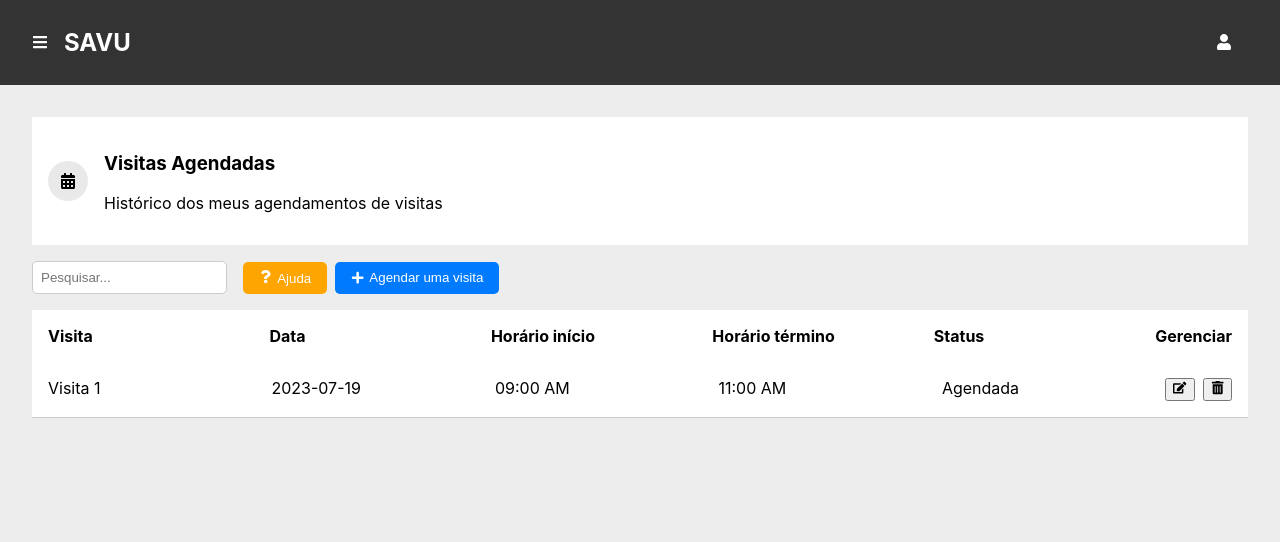
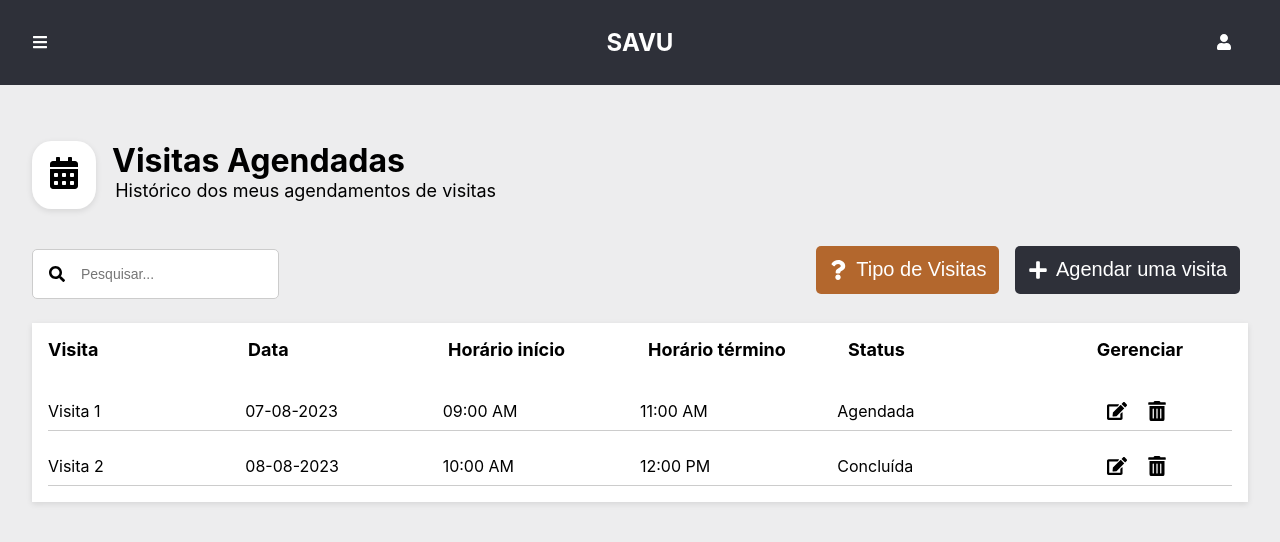
Before and after one commit to Luiz-Felipe12/SAVU, a React (Create React App) app: page /home in a window 1280 px wide. Shown: the top 542 px of the page. Built offline with nearby package versions, Linux system fonts and the light colour scheme.

Commit message:
finalizando a tela pricipal

```diff
--- a/src/pages/principal.js
+++ b/src/pages/principal.js
@@ -1,16 +1,31 @@
 import React from 'react';
 import { Link } from 'react-router-dom';
-import { FaBars, FaUser, FaQuestion, FaPlus, FaCalendarAlt, FaEdit, FaTrashAlt } from 'react-icons/fa';
+import { FaBars, FaUser, FaQuestion, FaPlus, FaCalendarAlt, FaEdit, FaTrashAlt,FaSearch } from 'react-icons/fa';
 
 const PrincipalScreen = () => {
+  const iconStyle = {
+    marginRight: '0.5rem',
+    verticalAlign: 'middle',
+  };
+
+  const handleEditClick = () => {
+    console.log('Clicou em Editar');
+    // Adicione sua lógica de edição aqui
+  };
+
+  const handleDeleteClick = () => {
+    console.log('Clicou em Excluir');
+    // Adicione sua lógica de exclusão aqui
+  };
+
   return (
     <div style={{ background: '#EDEDEE', height: '100vh' }}>
       {/* Top Bar */}
-      <div style={{ background: '#333', color: 'white', display: 'flex', alignItems: 'center', justifyContent: 'space-between', padding: '0.5rem 2rem' }}>
+      <div style={{ background: '#2e3039', color: 'white', display: 'flex', alignItems: 'center', justifyContent: 'space-between', padding: '0.5rem 2rem' }}>
         <div style={{ display: 'flex', alignItems: 'center' }}>
           <FaBars style={{ marginRight: '1rem', cursor: 'pointer' }} />
-          <h2>SAVU</h2>
         </div>
+        <h2>SAVU</h2>
         <div style={{ display: 'flex', alignItems: 'center' }}>
           <FaUser style={{ marginRight: '1rem' }} />
         </div>
@@ -19,59 +34,89 @@ const PrincipalScreen = () => {
       {/* Conteúdo Principal */}
       <div style={{ padding: '2rem' }}>
         {/* Bloco Agendamentos */}
-        <div style={{ background: 'white', padding: '1rem', display: 'flex', alignItems: 'center', marginBottom: '1rem' }}>
-          <div style={{ background: '#e9e9e9', width: '40px', height: '40px', display: 'flex', alignItems: 'center', justifyContent: 'center', borderRadius: '50%' }}>
-            <FaCalendarAlt />
+        <div style={{ display: 'flex', alignItems: 'center', padding: '1rem', paddingLeft:'0rem' }}>
+          <div style={{ boxShadow: '0px 2px 6px rgba(0, 0, 0, 0.1)', background: 'white', padding: '1rem', marginTop: '0.5rem', marginRight:'1rem', borderRadius: '30%' }}>
+            <FaCalendarAlt size={32} />
           </div>
-          <div style={{ marginLeft: '1rem' }}>
-            <h3>Visitas Agendadas</h3>
-            <p>Histórico dos meus agendamentos de visitas</p>
+          <div>
+            <h1 style={{ margin: 0 }}>Visitas Agendadas</h1>
+            <p style={{ margin: 0,  fontSize:'18px', marginLeft:'0.2rem'}}>Histórico dos meus agendamentos de visitas</p>
           </div>
         </div>
 
         {/* Barra de Pesquisa e Botões */}
-        <div style={{ display: 'flex', alignItems: 'center', marginBottom: '1rem' }}>
-          <input type="text" placeholder="Pesquisar..." style={{ marginRight: '1rem', padding: '0.5rem', borderRadius: '5px', border: '1px solid #ccc' }} />
-          <div style={{ display: 'flex' }}>
-            <button style={{ marginRight: '0.5rem', background: 'orange', color: 'white', border: 'none', padding: '0.5rem 1rem', borderRadius: '5px' }}>
-              <FaQuestion style={{ marginRight: '0.3rem' }} />
-              Ajuda
+        <div style={{ display: 'flex', alignItems: 'center', justifyContent: 'space-between', marginBottom: '1rem' }}>
+          <div style={{ display: 'flex', alignItems: 'center', background: 'white', borderRadius: '5px', border: '1px solid #ccc', padding: '0.5rem', marginTop:'1.5rem' }}>
+            <FaSearch style={{ marginLeft: '0.5rem', marginRight: '0.5rem', fontSize: '16px' }} />
+            <input type="text" placeholder="Pesquisar..." style={{ padding: '0.5rem', borderRadius: '5px', border: 'none', outline: 'none', fontSize: '14px' }} />
+          </div>
+          <div style={{ display: 'flex', gap: '0.5rem' }}>
+            <button className="button button-login link-no-underline" style={{ background: '#b3672d', color: 'white', border: 'none', padding: '0.5rem 1rem', borderRadius: '5px', display: 'flex', alignItems: 'center', padding:'0.8rem'}}>
+              <FaQuestion style={{ marginRight: '0.5rem' }} />
+              Tipo de Visitas
             </button>
-            <button style={{ background: '#007BFF', color: 'white', border: 'none', padding: '0.5rem 1rem', borderRadius: '5px', display: 'flex', alignItems: 'center' }}>
-              <FaPlus style={{ marginRight: '0.3rem' }} />
+            <button className="button button-login link-no-underline" style={{ background: '#2e3039', color: 'white', border: 'none', padding: '0.5rem 1rem', borderRadius: '5px', display: 'flex', alignItems: 'center', padding:'0.8rem' }}>
+              <FaPlus style={{ marginRight: '0.5rem' }} />
               Agendar uma visita
             </button>
           </div>
         </div>
 
+
+        <div style={{ boxShadow: '0px 2px 6px rgba(0, 0, 0, 0.1)' }}>
         {/* Tabela de Dados */}
         {/* Cabeçalho */}
-        <div style={{ display: 'grid', gridTemplateColumns: '1fr 1fr 1fr 1fr 1fr auto', background: 'white', padding: '1rem', fontWeight: 'bold' }}>
-          <div>Visita</div>
-          <div>Data</div>
-          <div>Horário início</div>
-          <div>Horário término</div>
-          <div>Status</div>
-          <div>Gerenciar</div>
+        <div style={{ display: 'flex', background: 'white', padding: '1rem', fontWeight: 'bold', fontSize: '18px', gap: '1rem', alignItems: 'center', marginTop: '1.5rem' }}>
+          <div style={{ flex: '1' }}>Visita</div>
+          <div style={{ flex: '1' }}>Data</div>
+          <div style={{ flex: '1' }}>Horário início</div>
+          <div style={{ flex: '1' }}>Horário término</div>
+          <div style={{ flex: '1' }}>Status</div>
+          <div style={{ flex: '1', textAlign: 'center' }}>Gerenciar</div>
+
         </div>
 
         {/* Linha de Dados (Exemplo) */}
-        <div style={{ display: 'grid', gridTemplateColumns: '1fr 1fr 1fr 1fr 1fr auto', background: 'white', padding: '1rem', borderBottom: '1px solid #ccc' }}>
-          <div>Visita 1</div>
-          <div>2023-07-19</div>
-          <div>09:00 AM</div>
-          <div>11:00 AM</div>
-          <div>Agendada</div>
-          <div style={{ display: 'flex' }}>
-            <button style={{ marginRight: '0.5rem' }}>
-              <FaEdit />
-            </button>
-            <button>
-              <FaTrashAlt />
-            </button>
+        <div style={{ display: 'flex', flexDirection: 'column', background: 'white', padding: '1rem', gap: '1rem', fontSize: '16px' }}>
+          {/* Linha de Dados */}
+          <div style={{ display: 'flex', alignItems: 'center', borderBottom: '1px solid #ccc', padding: '0.5rem 0' }}>
+            <div style={{ flex: '1' }}>Visita 1</div>
+            <div style={{ flex: '1' }}>07-08-2023</div>
+            <div style={{ flex: '1' }}>09:00 AM</div>
+            <div style={{ flex: '1' }}>11:00 AM</div>
+            <div style={{ flex: '1' }}>Agendada</div>
+            <div style={{ flex: '1', display: 'flex', alignItems: 'center', justifyContent: 'center' }}>
+              <button onClick={handleEditClick} style={{ border: 'none', background: 'none', cursor: 'pointer', marginLeft: '1rem' }}>
+                <FaEdit size={20} style={iconStyle} />
+              </button>
+              <button onClick={handleDeleteClick} style={{ border: 'none', background: 'none', cursor: 'pointer' }}>
+                <FaTrashAlt size={20} style={iconStyle} />
+              </button>
+            </div>
+          </div>
+
+
+          {/* Outra Linha de Dados */}
+          <div style={{ display: 'flex', alignItems: 'center', borderBottom: '1px solid #ccc', padding: '0.5rem 0' }}>
+            <div style={{ flex: '1' }}>Visita 2</div>
+            <div style={{ flex: '1' }}>08-08-2023</div>
+            <div style={{ flex: '1' }}>10:00 AM</div>
+            <div style={{ flex: '1' }}>12:00 PM</div>
+            <div style={{ flex: '1' }}>Concluída</div>
+            <div style={{ flex: '1', display: 'flex', alignItems: 'center', justifyContent: 'center' }}>
+              <button onClick={handleEditClick} style={{ border: 'none', background: 'none', cursor: 'pointer', marginLeft: '1rem' }}>
+                <FaEdit size={20} style={iconStyle} />
+              </button>
+              <button onClick={handleDeleteClick} style={{ border: 'none', background: 'none', cursor: 'pointer' }}>
+                <FaTrashAlt size={20} style={iconStyle} />
+              </button>
+            </div>
           </div>
         </div>
+        </div>
       </div>
+
+
     </div>
   );
 };
```
